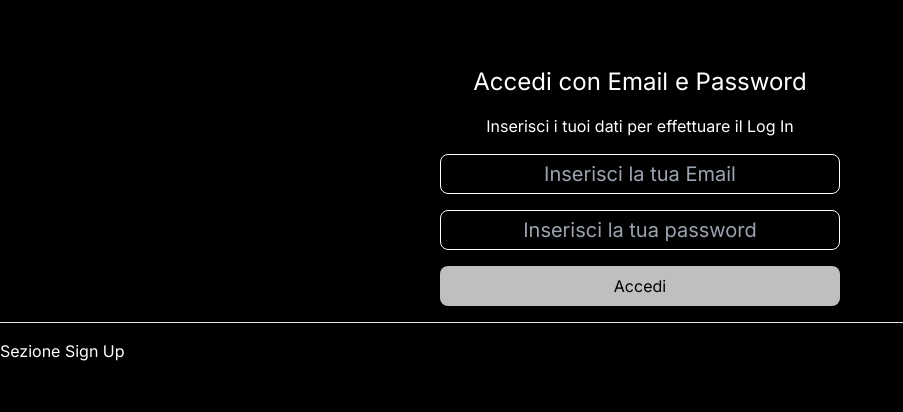
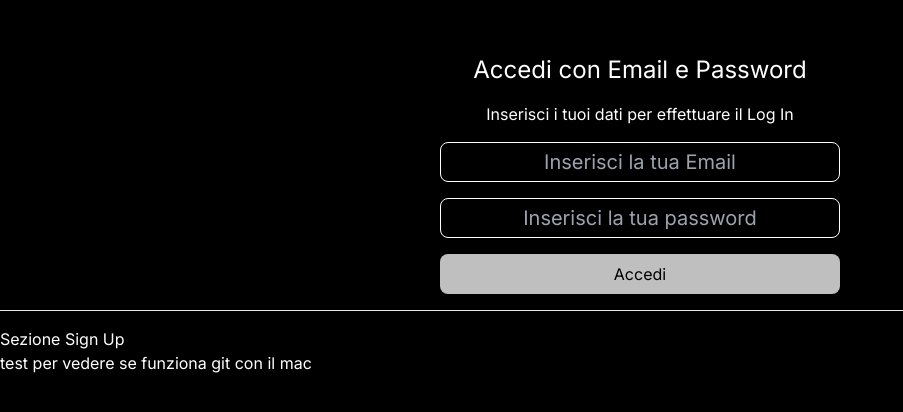
Before and after one commit to WebdevEca/form-registrazione, a Next.js app: page / in a window 1280 px wide. Shown: the part 186-598 px from the top of the page, without its empty margins (0-903 px from the left). Built offline with nearby package versions, Linux system fonts and the light colour scheme.

Commit message:
aggiunto test per mac

```diff
--- a/src/app/page.js
+++ b/src/app/page.js
@@ -12,6 +12,7 @@ export default function Home() {
       <hr />
       <section className={styles.signUpSection}>
         <h1>Sezione Sign Up</h1>
+        <p>test per vedere se funziona git con il mac</p>
       </section>
     </div>
   );
```
